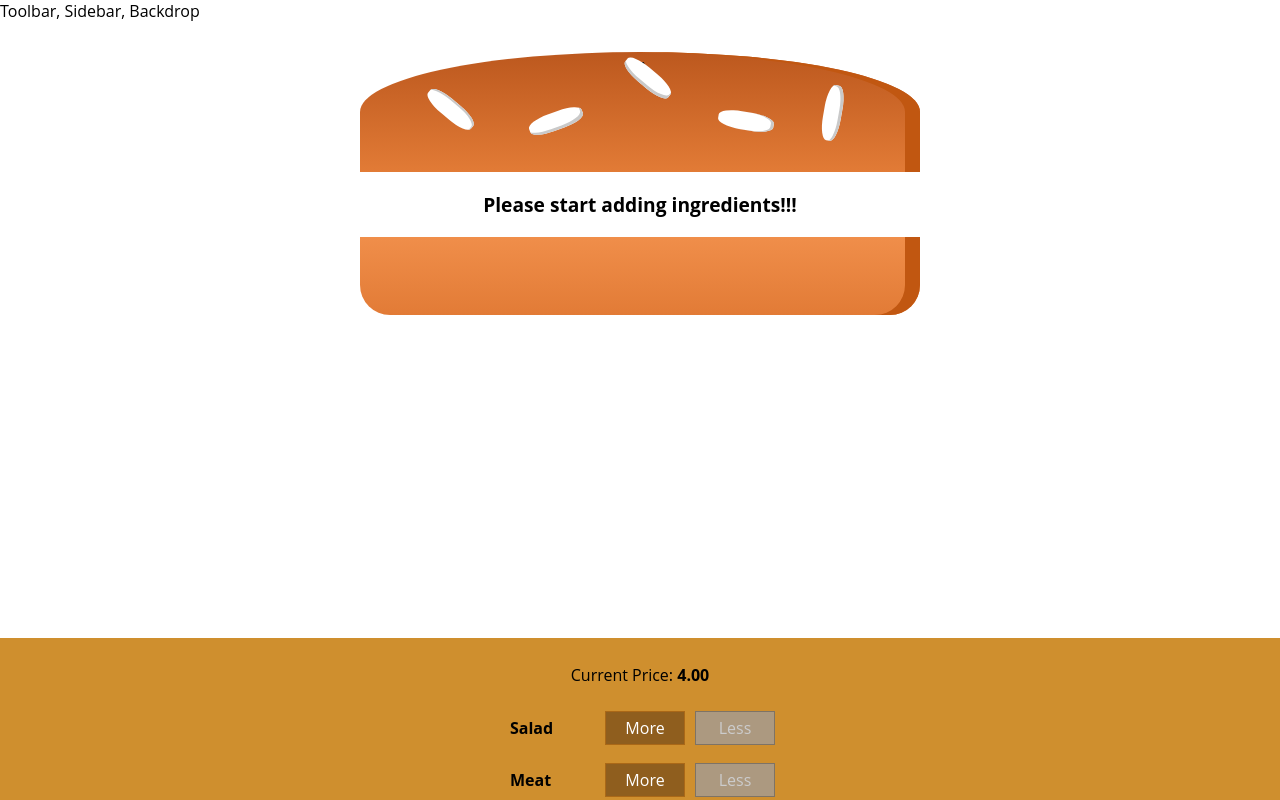
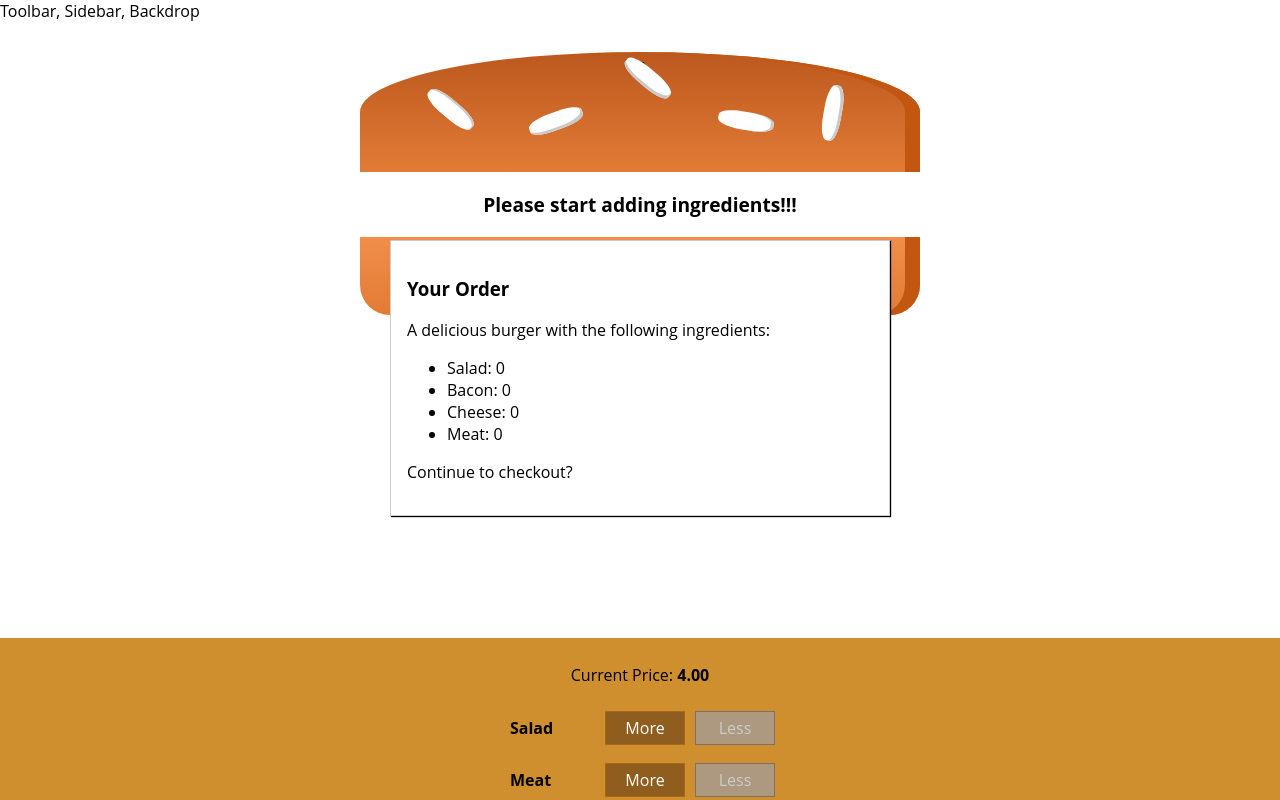
Before and after one commit to shrey131/burger-builder, a React app in the folder burger-builder/: page / in a window 1280 px wide. Shown: the top 800 px of the page. Built offline with nearby package versions, Linux system fonts and the light colour scheme.

Commit message:
created the order summary modal

```diff
--- /dev/null
+++ b/burger-builder/src/components/Burger/OrderSummary/OrderSummary.js
@@ -0,0 +1,22 @@
+import React from 'react';
+import Aux from '../../../hoc/auxx';
+
+
+const orderSummary = (props) => {
+  const ingredientSummary = Object.keys(props.ingredients)
+  .map(igKey => {
+    return <li key={igKey}><span style={{ textTransform: 'capitalize' }}>{igKey}</span>: {props.ingredients[igKey]}</li>;
+  })
+  return (
+    <Aux>
+      <h3>Your Order</h3>
+      <p>A delicious burger with the following ingredients:</p>
+      <ul>
+        {ingredientSummary}
+      </ul>
+      <p>Continue to checkout?</p>
+    </Aux>
+  );
+};
+
+export default orderSummary;
--- /dev/null
+++ b/burger-builder/src/components/UI/Modal/Modal.css
@@ -0,0 +1,20 @@
+.Modal {
+    position: fixed;
+    z-index: 500;
+    background-color: white;
+    width: 70%;
+    border: 1px solid #ccc;
+    box-shadow: 1px 1px 1px black;
+    padding: 16px;
+    left: 15%;
+    top: 30%;
+    box-sizing: border-box;
+    transition: all 0.3s ease-out;
+}
+
+@media (min-width: 600px) {
+    .Modal {
+        width: 500px;
+        left: calc(50% - 250px);
+    }
+}
--- /dev/null
+++ b/burger-builder/src/components/UI/Modal/Modal.js
@@ -0,0 +1,10 @@
+import React from 'react';
+import classes from './Modal.css';
+
+const modal = (props) => (
+  <div className={classes.Modal}>
+    {props.children}
+  </div>
+);
+
+export default modal;
--- a/burger-builder/src/containers/BurgerBuilder/BurgerBuilder.js
+++ b/burger-builder/src/containers/BurgerBuilder/BurgerBuilder.js
@@ -2,6 +2,8 @@
 import Burger from '../../components/Burger/Burger';
 import Aux from '../../hoc/auxx';
 import BuildControls from '../../components/Burger/BuildControls/BuildControls';
+import Modal from '../../components/UI/Modal/Modal';
+import OrderSummary from '../../components/Burger/OrderSummary/OrderSummary';
 
 const INGREDIENT_PRICES = {
   salad: 0.5,
@@ -72,6 +74,7 @@
     }
     return(
       <Aux>
+        <Modal><OrderSummary ingredients={this.state.ingredients}/></Modal>
         <Burger ingredients={this.state.ingredients}/>
         <BuildControls
           ingredientAdded={this.addIngredientHandler}
```
Also changed, not shown: burger-builder/src/components/UI/Backdrop/Backdrop.css (added), burger-builder/src/components/UI/Backdrop/Backdrop.js (added).
